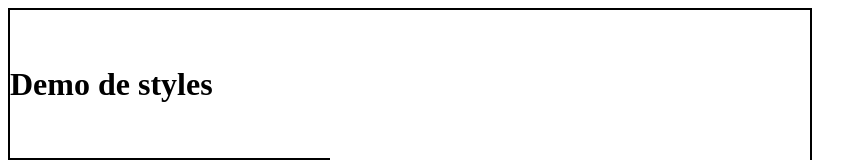
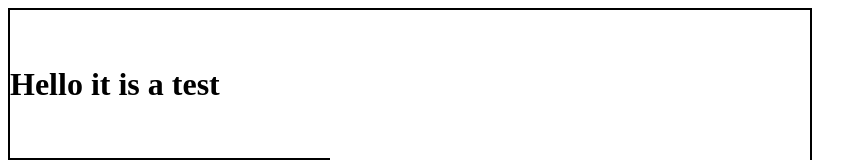
Before and after one commit to kakashi4105/kakashi4105.github.io, a plain HTML site: page index.html in a window 1280 px wide. Shown: the top 160 px of the page, without its empty margins (0-867 px from the left). Drawn offline with Linux system fonts and the light colour scheme; a web font is replaced by a local one.

Commit message:
change de titel

```diff
--- a/index.html
+++ b/index.html
@@ -9,7 +9,7 @@
 <link rel="stylesheet" href="style.css">
 </head>
 <body>
-    <h1>Demo de styles</h1>
+    <h1>Hello it is a test</h1>
     <p class="ma-class1">Spaghettis carbonara</p>
     <p class="ma-class2"> Spaghettis alla Vongole</p>
     <p class="ma-class3">Spaghettis al Ragu</p>
```
